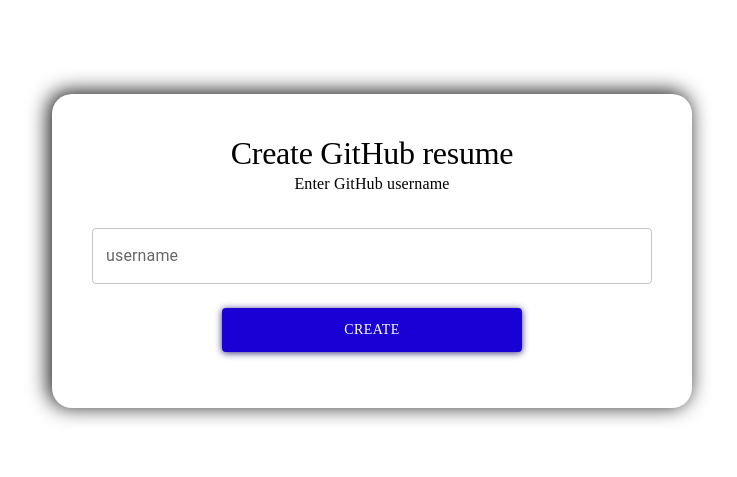
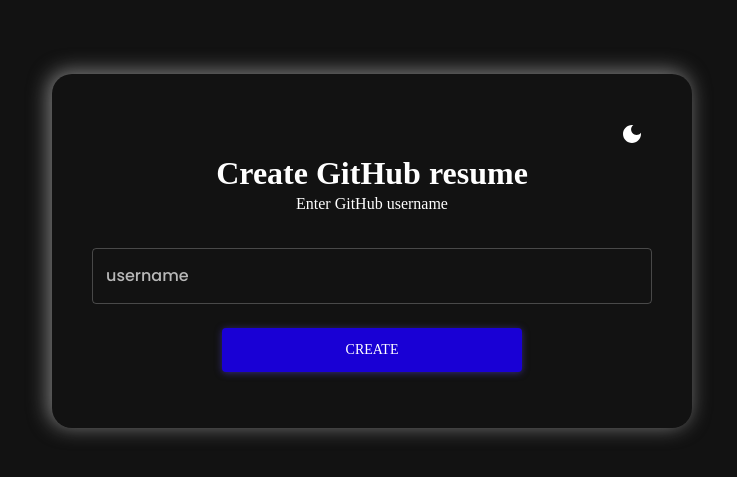
Before and after one commit to chertiav/resume-githab, a React (Create React App) app: page / in a window 1280 px wide. Shown: the part 149-626 px from the top of the page, without its empty margins (268-1005 px from the left). Built offline with nearby package versions, Linux system fonts and the light colour scheme.

Commit message:
created theme-provider:  - implement theme provider logic;  - created the theme switcher component.

```diff
--- a/package.json
+++ b/package.json
@@ -6,6 +6,7 @@
     "@emotion/react": "^11.11.4",
     "@emotion/styled": "^11.11.5",
     "@hookform/resolvers": "^3.3.4",
+    "@mui/icons-material": "^5.15.15",
     "@mui/lab": "^5.0.0-alpha.170",
     "@mui/material": "^5.15.15",
     "@reduxjs/toolkit": "^2.2.3",
--- a/src/App.tsx
+++ b/src/App.tsx
@@ -1,5 +1,6 @@
 import React from 'react';
 import { Route, Routes } from 'react-router-dom';
+import { CssBaseline, ThemeProvider } from '@mui/material';
 import { ToastContainer } from 'react-toastify';
 import 'react-toastify/dist/ReactToastify.css';
 //===============================================
@@ -7,17 +8,22 @@
 import User from './pages/user';
 import Home from './pages/home';
 import PrivateRoute from './utils/router/privateRoute';
+import { ColorModeContext, useMode } from './theme';
 
 function App(): React.JSX.Element {
+	const [theme, colorMode] = useMode();
 	return (
-		<>
+		<ColorModeContext.Provider value={colorMode}>
+			<ThemeProvider theme={theme}>
 				<ToastContainer
 					position={'bottom-right'}
 					hideProgressBar={false}
 					closeOnClick
 					rtl={false}
 					limit={1}
+					theme={theme.palette.mode === 'dark' ? 'light' : 'dark'}
 				/>
+				<CssBaseline />
 				<Routes>
 					<Route element={<LayoutComponent />}>
 						<Route element={<PrivateRoute />}>
@@ -26,7 +32,8 @@
 						<Route path="/" element={<Home />} />
 					</Route>
 				</Routes>
-		</>
+			</ThemeProvider>
+		</ColorModeContext.Provider>
 	);
 }
 
--- /dev/null
+++ b/src/components/theme-switcer/index.tsx
@@ -0,0 +1,18 @@
+import React, { ReactElement, useContext } from 'react';
+import { IconButton, useTheme } from '@mui/material';
+import { DarkMode, LightMode } from '@mui/icons-material';
+import { ColorModeContext } from '../../theme';
+import { useStyles } from './styles';
+
+const ThemeSwitcherComponent: React.FC = (): ReactElement => {
+	const theme = useTheme();
+	const colorMode: any = useContext(ColorModeContext);
+	const { classes } = useStyles();
+	return (
+		<IconButton onClick={colorMode.toggleColorMode} className={classes.icon}>
+			{theme.palette.mode === 'dark' ? <DarkMode /> : <LightMode />}
+		</IconButton>
+	);
+};
+
+export default ThemeSwitcherComponent;
--- /dev/null
+++ b/src/components/theme-switcer/styles.ts
@@ -0,0 +1,11 @@
+import { makeStyles } from 'tss-react/mui';
+
+export const useStyles = makeStyles()(() => {
+	return {
+		icon: {
+			'&:hover': {
+				backgroundColor: 'transparent',
+			},
+		},
+	};
+});
--- a/src/components/username/index.tsx
+++ b/src/components/username/index.tsx
@@ -20,6 +20,7 @@
 				Enter GitHub username
 			</Typography>
 			<TextField
+				className={classes.input}
 				error={!!errors.username}
 				fullWidth={true}
 				margin="normal"
--- a/src/components/username/styles.ts
+++ b/src/components/username/styles.ts
@@ -1,6 +1,10 @@
 import { makeStyles } from 'tss-react/mui';
+//========================================
+import { tokens } from '../../theme';
 
-export const useStyles = makeStyles()({
+export const useStyles = makeStyles()((theme) => {
+	const colors = tokens(theme.palette.mode);
+	return {
 		root: {
 			textAlign: 'center',
 			fontFamily: 'Popins',
@@ -11,15 +15,20 @@
 			fontFamily: 'Popins',
 			textAlign: 'center',
 		},
+		input: {
+			'& label.Mui-focused': {
+				color: colors.secondary.DEFAULT,
+			},
+			'& .MuiOutlinedInput-root': {
+				'&.Mui-focused fieldset': {
+					borderColor: colors.secondary.DEFAULT,
+				},
+			},
+		},
 		button: {
 			margin: '16px 0',
 			fontFamily: 'Popins',
 			width: '60%',
 		},
-	incitingText: {
-		color: '#4128FF',
-		fontFamily: 'Popins',
-		marginLeft: '10px',
-		cursor: 'pointer',
-	},
+	};
 });
--- a/src/pages/home/index.tsx
+++ b/src/pages/home/index.tsx
@@ -10,6 +10,7 @@
 import { showError } from '../../utils/errors';
 import { useAppDispatch, useAppSelector } from '../../utils/hook';
 import { getDataUser } from '../../store/thunks/user';
+import ThemeSwitcherComponent from '../../components/theme-switcer';
 
 const Home: React.FC = (): ReactElement => {
 	const { classes } = useStyles();
@@ -39,6 +40,9 @@
 		<div className={classes.root}>
 			<form className={classes.form} onSubmit={handleSubmit(handleSubmitForm)}>
 				<Box className={classes.container}>
+					<Box className={classes.header}>
+						<ThemeSwitcherComponent />
+					</Box>
 					<UserName register={register} errors={errors} loading={loading} />
 				</Box>
 			</form>
--- a/src/pages/home/styles.ts
+++ b/src/pages/home/styles.ts
@@ -1,6 +1,10 @@
 import { makeStyles } from 'tss-react/mui';
+//========================================
+import { tokens } from '../../theme';
 
-export const useStyles = makeStyles()({
+export const useStyles = makeStyles()((theme) => {
+	const colors = tokens(theme.palette.mode);
+	return {
 		root: {
 			display: 'flex',
 			justifyContent: 'center',
@@ -12,6 +16,11 @@
 		form: {
 			flex: 1,
 		},
+		header: {
+			display: 'flex',
+			width: '100%',
+			justifyContent: 'flex-end',
+		},
 		container: {
 			display: 'flex',
 			justifyContent: 'center',
@@ -21,6 +30,7 @@
 			margin: 'auto',
 			padding: '40px',
 			borderRadius: '20px',
-		boxShadow: '-3px -2px 20px 1px #202020',
+			boxShadow: `-3px -2px 20px 1px ${colors.secondary.DEFAULT}`,
 		},
+	};
 });
--- /dev/null
+++ b/src/theme/index.ts
@@ -0,0 +1,151 @@
+import { createContext, useState, useMemo } from 'react';
+import { createTheme } from '@mui/material';
+
+export const tokens = (mode: string) => ({
+	...(mode === 'dark'
+		? {
+				primary: {
+					DEFAULT: '#000000',
+					100: '#000000',
+					200: '#000000',
+					300: '#000000',
+					400: '#000000',
+					500: '#0F0E0E',
+					600: '#232323',
+					700: '#3D3D3D',
+					800: '#525252',
+					900: '#5C5C5C',
+				},
+				secondary: {
+					DEFAULT: '#7C7C7C',
+				},
+				black: {
+					DEFAULT: '#000000',
+					100: '#000000',
+					200: '#000000',
+					300: '#000000',
+					400: '#000000',
+					500: '#0F0E0E',
+					600: '#292929',
+					700: '#3D3D3D',
+					800: '#525252',
+					900: '#5C5C5C',
+				},
+				white: {
+					DEFAULT: '#FFFFFF',
+					100: '#F7F7F7',
+				},
+				gray: {
+					DEFAULT: '#3C3C3C',
+				},
+				accentMain: '#0F0E0E',
+				borderColor: '#3C3C3C',
+			}
+		: {
+				white: {
+					DEFAULT: '#FFFFFF',
+					100: '#F7F7F7',
+					200: '#D1D1D1',
+				},
+				primary: {
+					DEFAULT: '#FFFFFF',
+					600: '#F7F7F7',
+				},
+				secondary: {
+					DEFAULT: '#7C7C7C',
+				},
+				black: {
+					DEFAULT: '#000000',
+					100: '#525252',
+					200: '#3D3D3D',
+					300: '#292929',
+					400: '#141414',
+					500: '#000000',
+					600: '#000000',
+					700: '#000000',
+					800: '#000000',
+					900: '#000000',
+				},
+				gray: {
+					DEFAULT: '#3C3C3C',
+				},
+				accentMain: '#F7F7F7',
+				borderColor: '#D1D1D1',
+			}),
+});
+
+export const themeSettings: any = (mode: string) => {
+	const colors = tokens(mode);
+	return {
+		palette: {
+			mode: mode,
+			...(mode === 'dark'
+				? {
+						primary: {
+							main: colors.primary.DEFAULT,
+						},
+						secondary: {
+							main: colors.secondary.DEFAULT,
+						},
+						neutral: {
+							dark: colors.black['500'],
+							light: colors.white['100'],
+						},
+					}
+				: {
+						primary: {
+							main: colors.primary.DEFAULT,
+						},
+						secondary: {
+							main: colors.gray.DEFAULT,
+						},
+						neutral: {
+							dark: colors.black['500'],
+							light: colors.white['100'],
+						},
+					}),
+		},
+		typography: {
+			fontFamily: ['Poppins', 'sans-serif'].join(','),
+			fontSize: 14,
+			fontWeight: 'bold',
+			h1: {
+				fontFamily: ['Poppins', 'sans-serif'].join(','),
+				fontSize: 28,
+				fontWeight: 'bold',
+			},
+			h2: {
+				fontFamily: ['Poppins', 'sans-serif'].join(','),
+				fontSize: 20,
+				fontWeight: 'bold',
+			},
+			h3: {
+				fontFamily: ['Poppins', 'sans-serif'].join(','),
+				fontSize: 18,
+				fontWeight: 'bold',
+			},
+			p: {
+				fontFamily: ['Poppins', 'sans-serif'].join(','),
+				fontSize: 14,
+				fontWeight: 500,
+			},
+		},
+	};
+};
+
+export const ColorModeContext: any = createContext({
+	toggleColorMode: () => {},
+});
+
+export const useMode = () => {
+	const [mode, setMode] = useState('dark');
+	const colorMode = useMemo(
+		() => ({
+			toggleColorMode: () =>
+				setMode((prev) => (prev === 'light' ? 'dark' : 'light')),
+		}),
+		[],
+	);
+	const theme: any = useMemo(() => createTheme(themeSettings(mode)), [mode]);
+	return [theme, colorMode];
+};
```
Also changed, not shown: 1 other file (tests, documents, lock files or other folders). Lines whose indentation alone changed are shown as unchanged.
